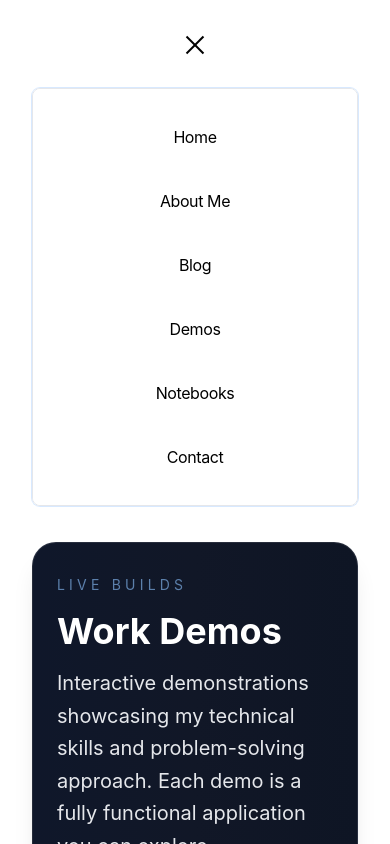
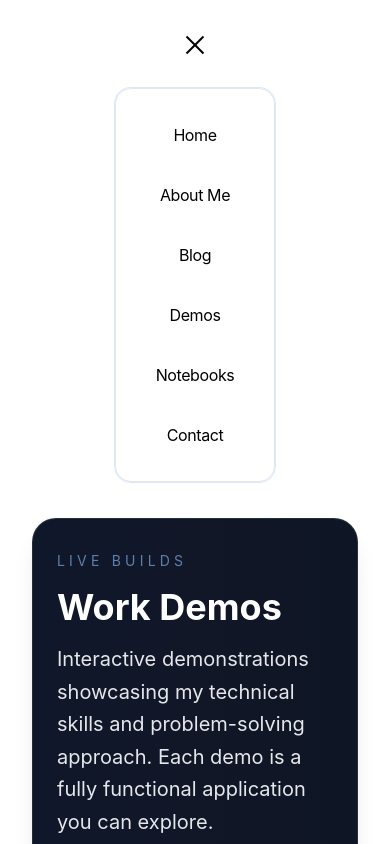
Before and after one commit to dillon-shearer/dillon-shearer-website, a Next.js app: page /demos in a window 390 px wide. Both pictures are taken after a click on the button "Toggle menu". Shown: the top 844 px of the page. Built offline with nearby package versions, Linux system fonts and the light colour scheme.

Commit message:
update mobile stuff + adding warming for dashboard previews for /demos/page.tsx

```diff
--- a/app/components/demo-card.tsx
+++ b/app/components/demo-card.tsx
@@ -109,12 +109,11 @@ export default function DemoCard({ demo, isExpanded, onToggle }: DemoCardProps)
           </div>
           <button
             type="button"
-            onClick={mobileBlocked ? undefined : onToggle}
+            onClick={onToggle}
             aria-expanded={isExpanded}
             aria-controls={detailsId}
-            aria-disabled={mobileBlocked}
             className={`inline-flex items-center gap-1 rounded-full border border-white/10 px-3 py-1 text-xs font-medium text-gray-100 transition-colors duration-200 focus-visible:outline-none focus-visible:ring-2 focus-visible:ring-blue-400 ${
-              mobileBlocked ? 'cursor-not-allowed opacity-50' : 'hover:border-blue-300 hover:text-blue-200'
+              mobileBlocked ? 'opacity-80' : 'hover:border-blue-300 hover:text-blue-200'
             }`}
           >
             {isExpanded ? 'Close' : 'See more'}
--- a/app/components/nav.tsx
+++ b/app/components/nav.tsx
@@ -74,15 +74,15 @@ export function Navbar() {
             {/* Mobile Menu with slide animation */}
             <div
               className={`
-                relative overflow-hidden transition-all duration-300 ease-in-out mx-auto w-full max-w-md
-                rounded-lg border border-gray-200 dark:border-gray-700
-                ring-1 ring-blue-200/60 dark:ring-blue-500/30
+                relative overflow-hidden transition-all duration-300 ease-in-out mx-auto w-fit max-w-full
+                rounded-2xl border border-gray-200 dark:border-gray-700
+                ring-1 ring-blue-200/60 dark:ring-blue-500/30 px-2
                 ${mobileMenuOpen ? 'max-h-[90vh] opacity-100 mt-6' : 'max-h-0 opacity-0 mt-0'}
               `}
             >
               {/* Even top/bottom spacing via spacers */}
-              <nav className="bg-white dark:bg-black shadow-lg backdrop-blur-sm">
-                <div className="flex flex-col">
+              <nav className="inline-flex flex-col items-center px-2">
+                <div className="flex flex-col items-center">
                   {/* Equal top spacer */}
                   <div className="h-6" />
 
@@ -95,8 +95,8 @@ export function Navbar() {
                         onClick={() => setMobileMenuOpen(false)}
                         className={`
                           transition-all hover:text-neutral-800 dark:hover:text-neutral-200
-                          hover:bg-gray-50 dark:hover:bg-gray-800 px-4 py-3 text-base text-center
-                          transform transition-all duration-300
+                          hover:bg-gray-50 dark:hover:bg-gray-800 px-6 py-2.5 text-base text-center rounded-full
+                          transform transition-all duration-300 inline-flex justify-center
                           ${mobileMenuOpen ? 'translate-x-0 opacity-100' : 'translate-x-4 opacity-0'}
                         `}
                         style={{ transitionDelay: mobileMenuOpen ? `${index * 50}ms` : '0ms' }}
--- /dev/null
+++ b/app/components/route-warmup.tsx
@@ -0,0 +1,39 @@
+'use client'
+
+import { useEffect, useRef } from 'react'
+import { useRouter } from 'next/navigation'
+
+const dashboardRoutes = [
+  '/demos',
+  '/demos/data-access-portal',
+  '/demos/data-access-portal/admin',
+  '/demos/gym-dashboard',
+  '/demos/materials-dashboard',
+  '/koreader-remote',
+]
+
+let warmed = false
+const isProduction = process.env.NODE_ENV === 'production'
+
+export default function RouteWarmup() {
+  if (!isProduction) return null
+
+  const router = useRouter()
+  const warmedRef = useRef(false)
+
+  useEffect(() => {
+    if (warmed || warmedRef.current) return
+    warmed = true
+    warmedRef.current = true
+
+    dashboardRoutes.forEach(path => {
+      try {
+        router.prefetch(path)
+      } catch (err) {
+        console.error('Warmup prefetch failed', err)
+      }
+    })
+  }, [router])
+
+  return null
+}
--- a/app/global.css
+++ b/app/global.css
@@ -202,10 +202,13 @@ table {
 
 body[data-embed-preview='true'] {
   background-color: #000;
+  min-height: 100vh;
+  width: 100%;
 }
 
 body[data-embed-preview='true'] .site-shell {
   max-width: 1280px;
+  width: 100%;
   margin: 0 auto;
   padding-left: 0;
   padding-right: 0;
@@ -215,6 +218,12 @@ body[data-embed-preview='true'] .site-shell {
 body[data-embed-preview='true'] .site-shell-content {
   margin-top: 0;
   padding-top: 0;
+  width: 100%;
+  min-height: 100vh;
+}
+
+body[data-embed-preview='true'] .site-shell-content > * {
+  min-width: 0;
 }
 
 body[data-embed-preview='true'] [data-embed-hide='true'] {
--- a/app/layout.tsx
+++ b/app/layout.tsx
@@ -8,6 +8,7 @@ import { Analytics } from '@vercel/analytics/react'
 import { SpeedInsights } from '@vercel/speed-insights/next'
 import Footer from './components/footer'
 import EmbedToggle from './components/embed-toggle'
+import RouteWarmup from './components/route-warmup'
 import { baseUrl } from './sitemap'
 
 const siteDescription = 'Healthcare-focused data scientist building analytics portals, dashboards, and AI copilots for life-science teams.'
@@ -99,6 +100,7 @@ export default function RootLayout({
         <Suspense fallback={null}>
           <EmbedToggle />
         </Suspense>
+        <RouteWarmup />
         <main className="site-shell flex-auto min-w-0 mt-6 flex flex-col px-2 md:px-0 max-w-7xl mx-auto">
           <div data-embed-hide="true">
             <Navbar />
--- a/tailwind.config.js
+++ b/tailwind.config.js
@@ -1,5 +1,6 @@
 /** @type {import('tailwindcss').Config} */
 module.exports = {
+  darkMode: 'class',
   content: [
     './pages/**/*.{js,ts,jsx,tsx,mdx}',
     './components/**/*.{js,ts,jsx,tsx,mdx}',
```
